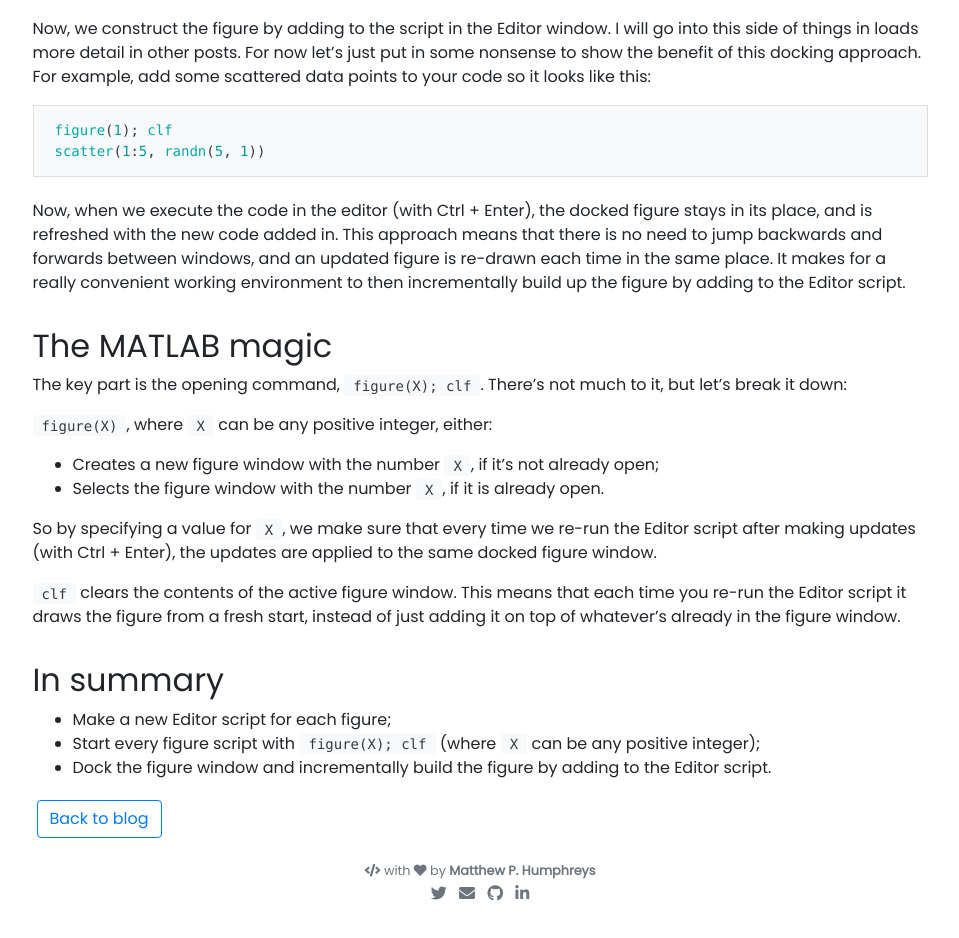
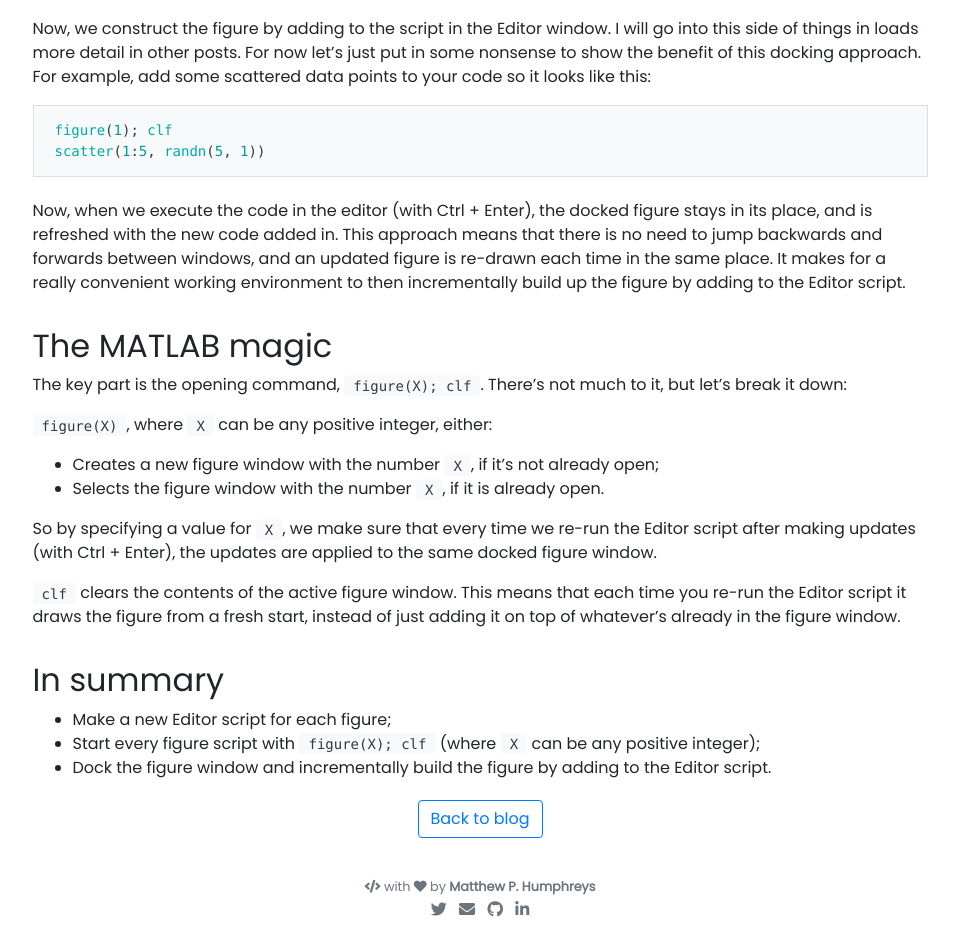
Before and after one commit to mvdh7/mvdh7.github.io, a Jekyll site: the page built from _posts/2018-12-14-making-matlab-figures-1-basic-workflow.md, in a window 1280 px wide. Shown: the part 1553-2491 px from the top of the page, without its empty margins (160-1119 px from the left). Built offline with Jekyll 4.4.1, drawn with Linux system fonts in a browser that asks for light colours; nearby versions of some CDN libraries; our own code applies the rules of GitHub Pages for plain Markdown files; comment, search, counter and statistics services are not loaded; grey boxes are pictures that could not be loaded.

Commit message:
centre the back button

```diff
--- a/_layouts/post.html
+++ b/_layouts/post.html
@@ -33,4 +33,6 @@ layout: page
   Or something unclear? Improve it on {% github_edit_link "GitHub" %}.
 </footer>-->
 
+<p class="text-center">
 {% include button.html link="/blog" text="Back to blog" %}
+</p>
```
